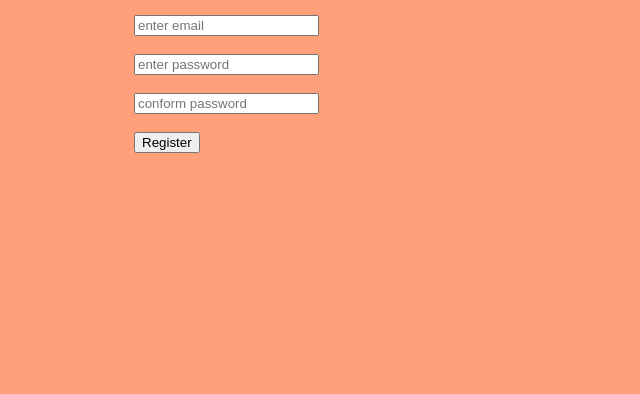
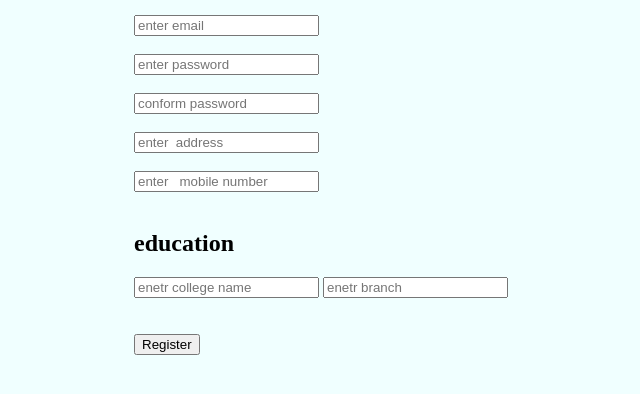
Before and after one commit to jahangeer-44/internal, a plain HTML site: page index.html in a window 1280 px wide. Shown: the part 362-756 px from the top of the page, without its empty margins (524-1164 px from the left). Drawn offline with Linux system fonts and the light colour scheme.

Commit message:
added 5 commites

```diff
--- a/index.html
+++ b/index.html
@@ -1,30 +1,48 @@
 <!DOCTYPE html>
 <html lang="en">
+
 <head>
     <meta charset="UTF-8">
     <meta name="viewport" content="width=device-width, initial-scale=1.0">
     <title>Registration Form</title>
     <style>
-        body{
-            padding:250px 0 0 650px;
-            background-color: lightsalmon;
+        body {
+            padding: 250px 0 0 650px;
+            background-color: azure;
+            /* commite 3 */
         }
-
     </style>
 </head>
+
 <body>
     <h1>Registration Form</h1>
     <div class="container">
         <input type="text" placeholder="enter your name ">
         <br><br>
-        <input type="email" placeholder="enter email" >
+        <input type="email" placeholder="enter email">
         <br><br>
         <input type="password" placeholder="enter password">
         <br><br>
         <input type="password" placeholder="conform password">
+        <!-- commite 1-->
         <br><br>
+        <input type="text" placeholder="enter  address">
+        <!-- commite 2-->
+        <br><br>
+        <input type="text" placeholder="enter   mobile number">
+        <!-- commite 4-->
+        <br><br>
+        <div>
+            <h2>education</h2>
+            <input type="text" placeholder="enetr college name">
+            <input type="text" placeholder="enetr branch">
+            <!-- commite 5-->
+        </div>
+        <br><br>
+
 
         <button>Register</button>
     </div>
 </body>
+
 </html>
```
